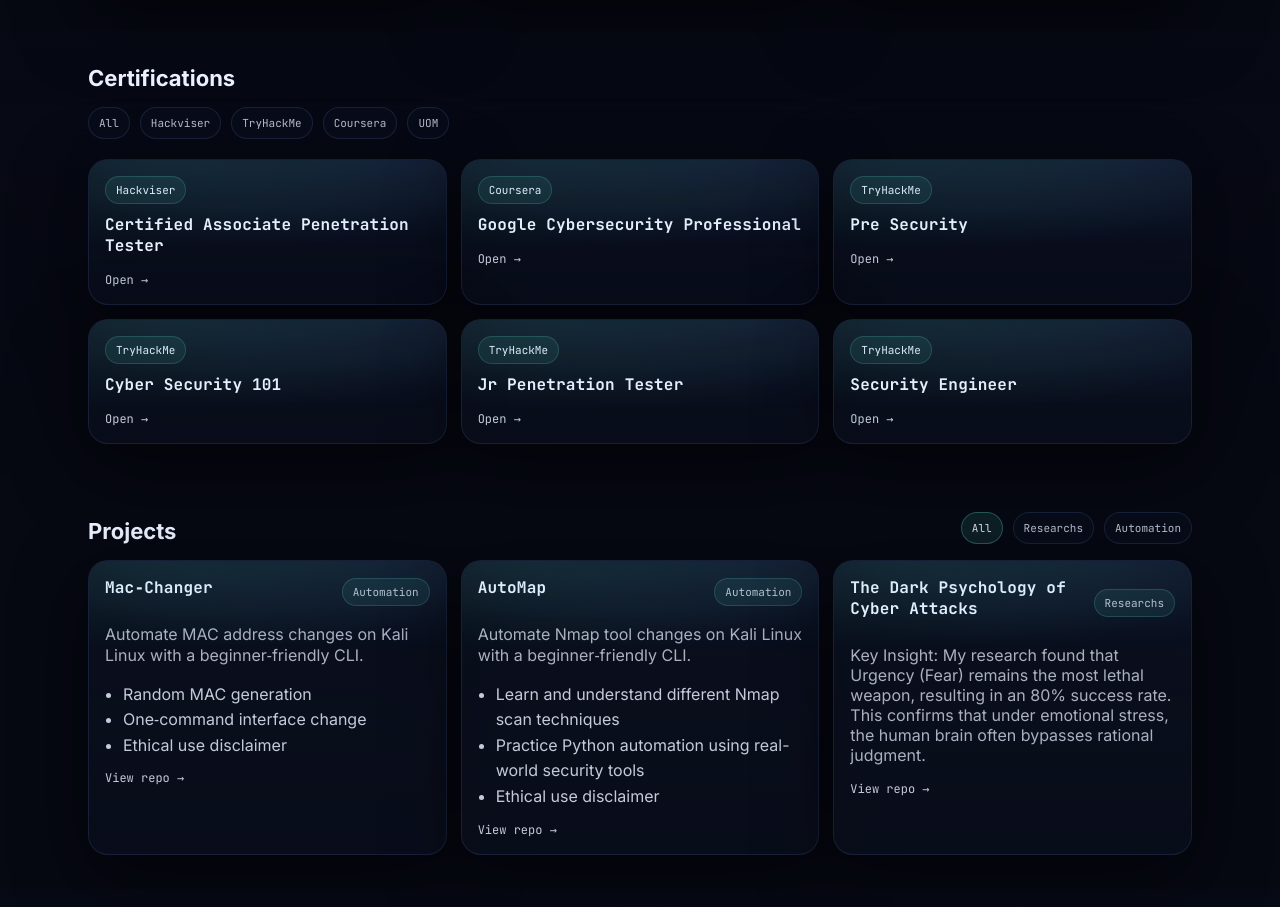
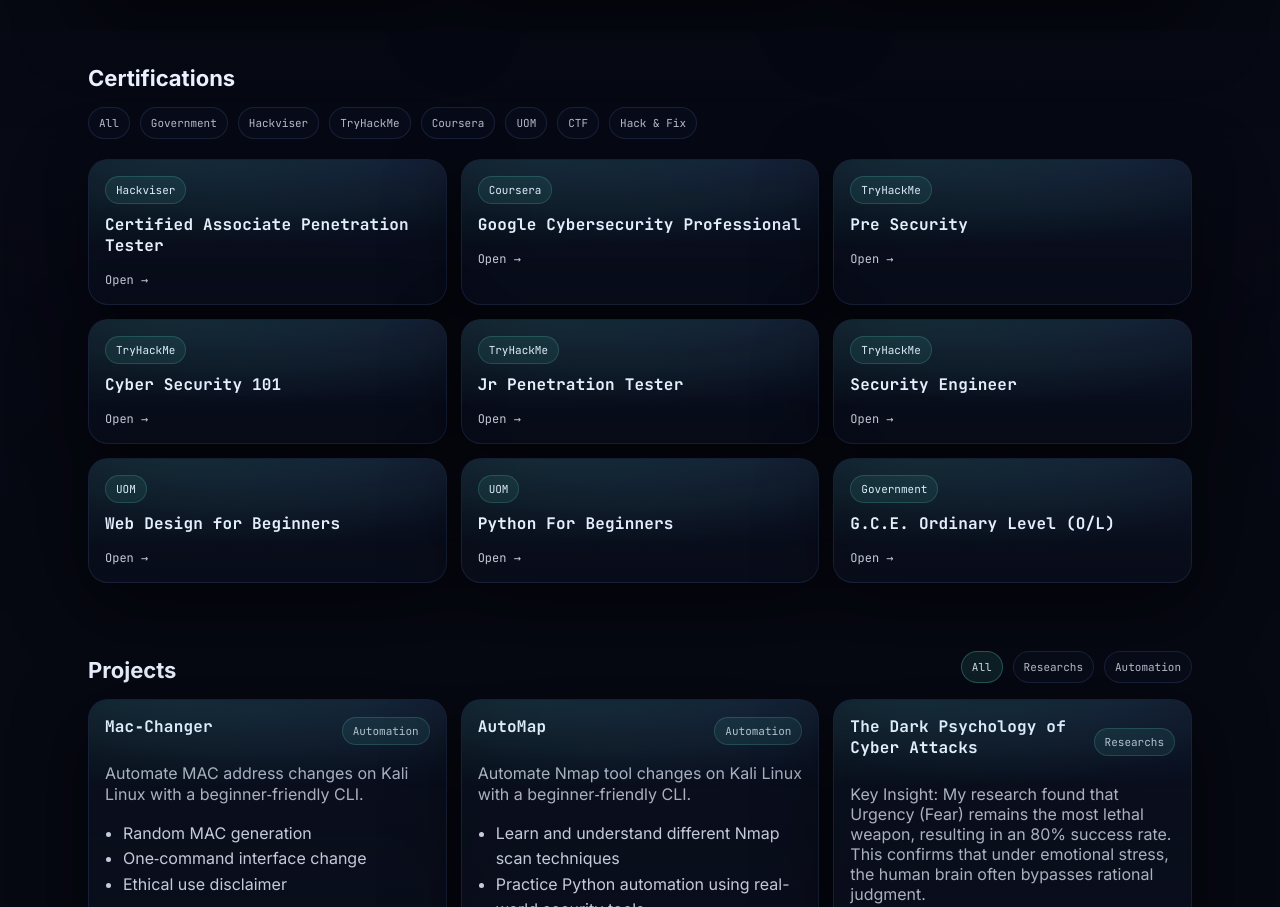
Before and after one commit to lochanamanuth/about-lochana, a plain HTML site: page index.html in a window 1280 px wide. Shown: the part 1665-2572 px from the top of the page. Drawn offline with Linux system fonts and the light colour scheme.

Commit message:
Update index.html

```diff
--- a/index.html
+++ b/index.html
@@ -301,10 +301,13 @@
     <!-- CATEGORY BUTTONS -->
     <div class="filters reveal">
       <button class="fbtn is-on" data-cert="all">All</button>
+      <button class="fbtn" data-cert="Government">Government</button>
       <button class="fbtn" data-cert="Hackviser">Hackviser</button>
       <button class="fbtn" data-cert="tryhackme">TryHackMe</button>
       <button class="fbtn" data-cert="Coursera">Coursera</button>
       <button class="fbtn" data-cert="UOM">UOM</button>
+      <button class="fbtn" data-cert="CTF">CTF</button>
+      <button class="fbtn" data-cert="Hack&Fix">Hack & Fix</button>
     </div>
 <br>
     <div class="grid grid--3" id="certGrid">
@@ -370,6 +373,37 @@
           <span class="cert__tag">TryHackMe</span>
         </div>
         <h3 class="h3">Security Engineer</h3>
+        <p class="muted"></p>
+        <div class="cert__go">Open →</div>
+      </a>
+      <!--University Of Moratuwa-->
+      <a class="card cert reveal" data-certcat="UOM"
+        href="https://media.licdn.com/dms/image/v2/D562DAQFRTBXkZ_dOww/profile-treasury-document-images_1280/B56aEmLs.3JQAg-/1/1791641965926?e=1795651200&v=beta&t=RgYLvIXultkOp7k7sbWGweoepB0m0gADgpKt_XIEJ0E" target="_blank">
+        <div class="cert__top">
+          <span class="cert__tag">UOM</span>
+        </div>
+        <h3 class="h3">Web Design for Beginners</h3>
+        <p class="muted"></p>
+        <div class="cert__go">Open →</div>
+      </a>
+
+      <a class="card cert reveal" data-certcat="UOM"
+        href="https://media.licdn.com/dms/image/v2/D562DAQGaXSDOcA2P0Q/profile-treasury-document-images_1280/B56aD8vScvGcAg-/1/1790946650829?e=1795651200&v=beta&t=9lENIEw6lDY395KWbUbu04sLIGymsQNn91_bFA_nthI" target="_blank">
+        <div class="cert__top">
+          <span class="cert__tag">UOM</span>
+        </div>
+        <h3 class="h3">Python For Beginners</h3>
+        <p class="muted"></p>
+        <div class="cert__go">Open →</div>
+      </a>
+
+      <!--Government-->
+      <a class="card cert reveal" data-certcat="Government"
+        href="https://media.licdn.com/dms/image/v2/D4D2DAQEp7eBZiqKGaA/profile-treasury-document-cover-images_800/B4DZ35b03RKkA8-/0/1778006315714?e=1795604400&v=beta&t=qXO1E6xt7wzg_hJIhoqlnDG1NuUIT8CpkiR-B-v6SPY" target="_blank">
+        <div class="cert__top">
+          <span class="cert__tag">Government</span>
+        </div>
+        <h3 class="h3">G.C.E. Ordinary Level (O/L)</h3>
         <p class="muted"></p>
         <div class="cert__go">Open →</div>
       </a>
```
